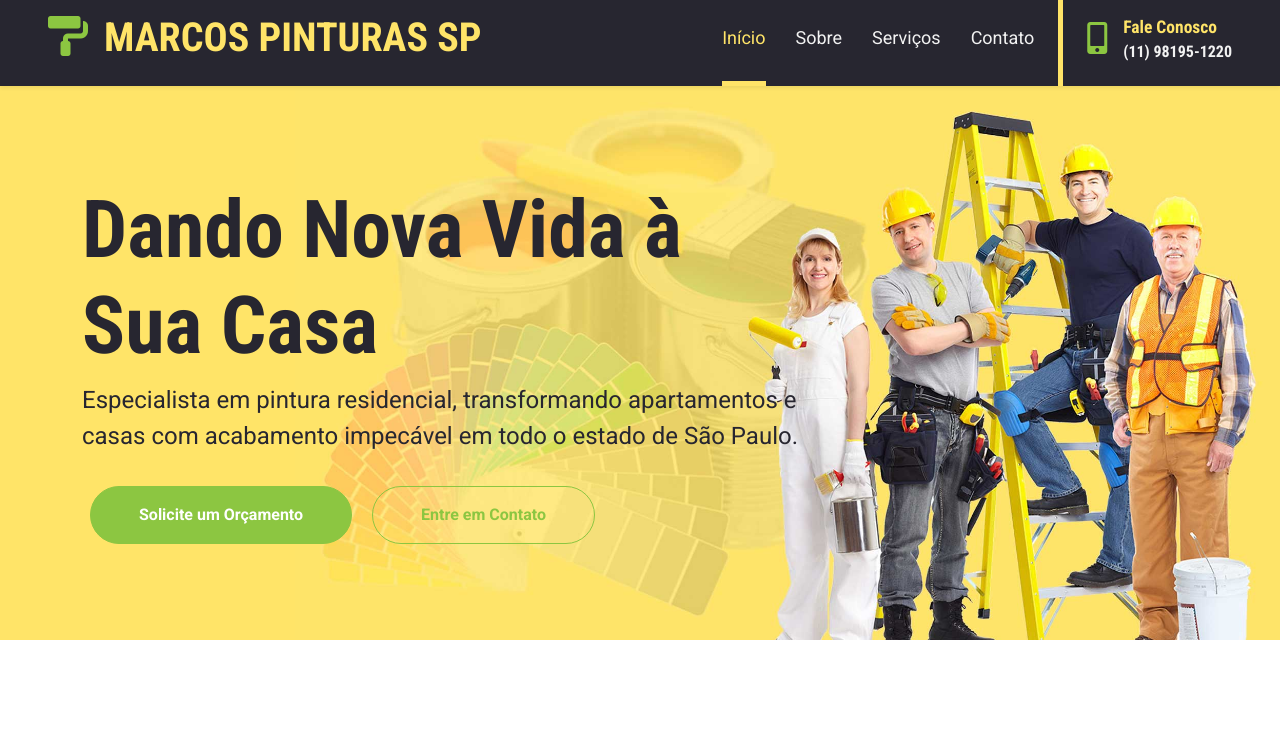
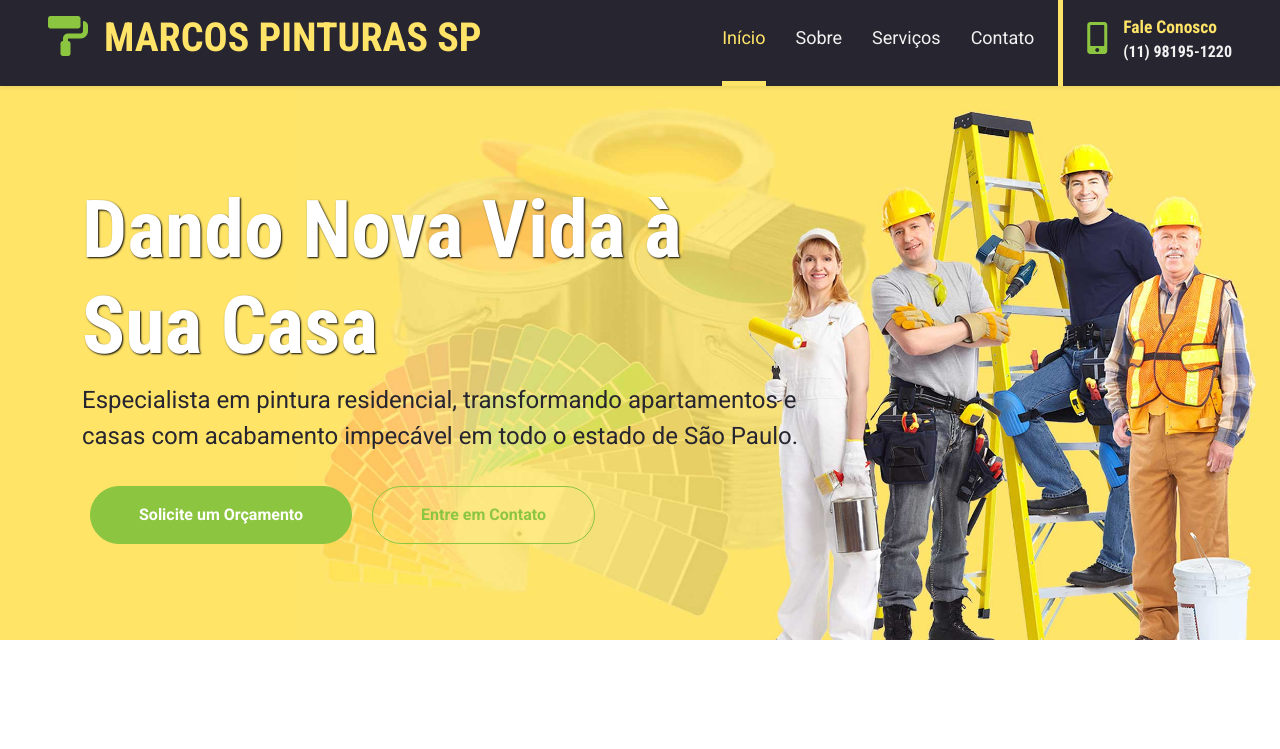
Before and after one commit to decodecodigodascoisas-pixel/marcospinturassp, a plain HTML site: page index.html in a window 1280 px wide. Shown: the part 51-800 px from the top of the page. Drawn offline with nearby package versions, Linux system fonts and the light colour scheme.

Commit message:
ajustetexttitleindex1710

```diff
--- a/css/style.css
+++ b/css/style.css
@@ -298,3 +298,9 @@
         background-size: cover;
     }
 }
+
+/* extras */
+
+.text-shadow-sm {
+    text-shadow: 1px 1px 2px#000000;
+}
--- a/index.html
+++ b/index.html
@@ -126,7 +126,7 @@
       <div class="container py-5">
         <div class="row justify-content-start">
           <div class="col-lg-8 text-center text-lg-start">
-            <h1 class="display-1 text-dark">Dando Nova Vida à Sua Casa</h1>
+            <h1 class="display-1 text-white text-shadow-sm">Dando Nova Vida à Sua Casa</h1>
             <p class="fs-4 text-dark mb-4">
               Especialista em pintura residencial, transformando apartamentos e
               casas com acabamento impecável em todo o estado de São Paulo.
```
